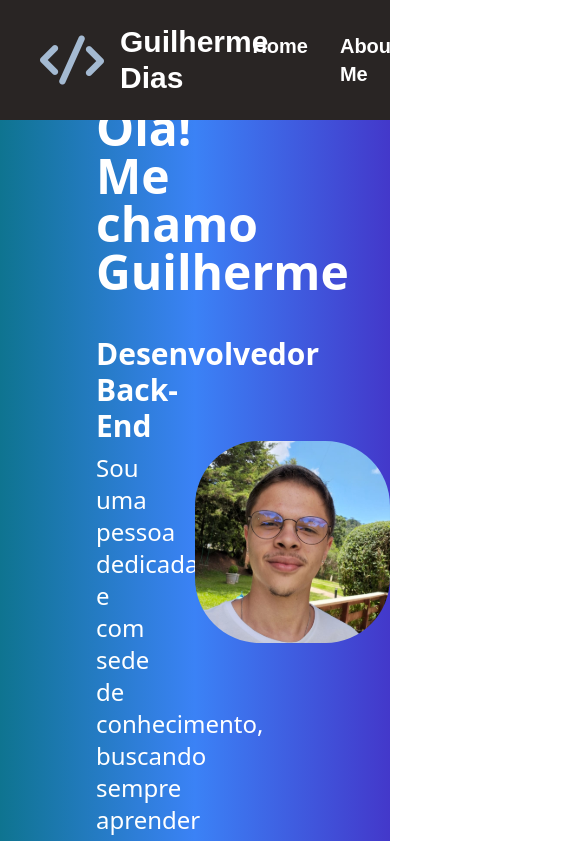
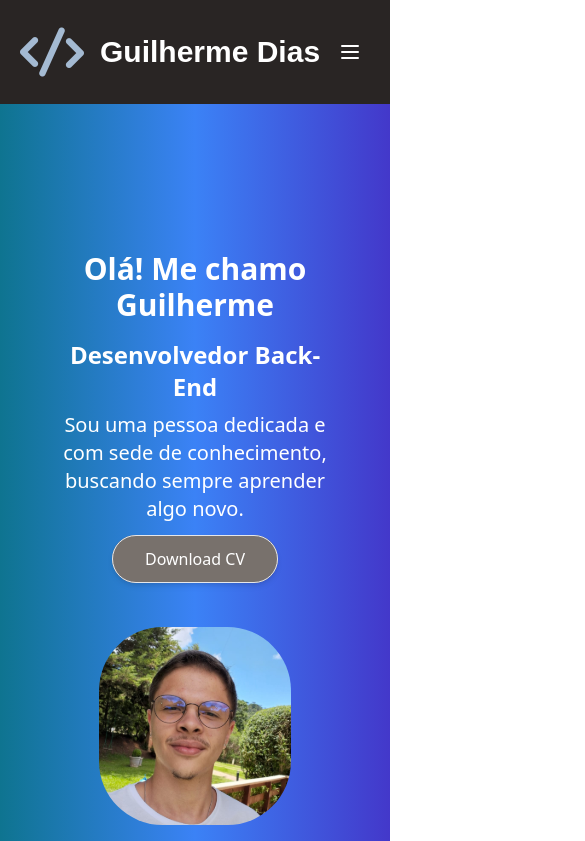
Before and after one commit to Guilherme-Dias-gomes/portifolio, a Next.js app: page / in a window 390 px wide. Shown: the top 841 px of the page, 585 px wide, since content can reach past the window. Built offline with nearby package versions, Linux system fonts and the light colour scheme.

Commit message:
adicionada responsividade

```diff
--- a/src/app/page.tsx
+++ b/src/app/page.tsx
@@ -1,54 +1,105 @@
+"use client";
+
+import { useState } from "react";
+
 export default function Home() {
+  const [isMenuOpen, setIsMenuOpen] = useState(false);
+
+  const toggleMenu = () => {
+    setIsMenuOpen(!isMenuOpen);
+  };
+
   return (
     <div className="p-0">
-      <header className="sticky top-0 flex flex-row bg-stone-800 text-white justify-between items-center">
-        <div className="flex flex-row m-5 items-center">
-          <img src="codigo.png" alt="logo" className="w-16 mr-3 ml-5" />
+      <header className="sticky top-0 flex flex-row bg-stone-800 text-white justify-between items-center p-5">
+        <div className="flex flex-row items-center">
+          <img src="codigo.png" alt="logo" className="w-16 mr-3" />
           <p className="p-1 text-3xl font-bold">Guilherme Dias</p>
         </div>
-        <nav className="p-1 m-5">
-          <ul className="flex flex-row gap-8 text-xl font-bold mr-5">
+
+        {/* Botão de hamburguer para telas pequenas */}
+        <button
+          onClick={toggleMenu}
+          className="lg:hidden p-2 rounded-md text-white focus:outline-none"
+        >
+          <svg
+            xmlns="http://www.w3.org/2000/svg"
+            className="h-6 w-6"
+            fill="none"
+            viewBox="0 0 24 24"
+            stroke="currentColor"
+          >
+            <path
+              strokeLinecap="round"
+              strokeLinejoin="round"
+              strokeWidth="2"
+              d="M4 6h16M4 12h16M4 18h16"
+            />
+          </svg>
+        </button>
+
+        {/* Menu de navegação */}
+        <nav
+          className={`${
+            isMenuOpen ? "block" : "hidden"
+          } lg:block lg:relative absolute top-full left-0 w-full bg-stone-800 lg:bg-transparent lg:w-auto lg:top-0`}
+        >
+          <ul className="flex flex-col lg:flex-row gap-8 text-xl font-bold p-5 lg:p-0">
             <li>
-              <a href="#home">Home</a>
+              <a href="#home" className="block py-2 lg:py-0">
+                Home
+              </a>
             </li>
             <li>
-              <a href="#about">About Me</a>
+              <a href="#about" className="block py-2 lg:py-0">
+                About Me
+              </a>
             </li>
             <li>
-              <a href="#skills">Skills</a>
+              <a href="#skills" className="block py-2 lg:py-0">
+                Skills
+              </a>
             </li>
             <li>
-              <a href="#projects">Projects</a>
+              <a href="#projects" className="block py-2 lg:py-0">
+                Projects
+              </a>
             </li>
             <li>
-              <a href="#contact">Contact</a>
+              <a href="#contact" className="block py-2 lg:py-0">
+                Contact
+              </a>
             </li>
           </ul>
         </nav>
       </header>
       <section
         id="home"
-        className="flex bg-gradient-to-r from-cyan-700 via-blue-500 to-indigo-700 text-white w-full h-screen flex-row justify-around font-sans"
+        className="flex flex-col sm:flex-row bg-gradient-to-r from-cyan-700 via-blue-500 to-indigo-700 text-white w-full h-screen justify-center items-center sm:justify-around font-sans p-6"
       >
-        <div className="flex flex-col p-24 w-1/2 justify-center">
-          <h1 className="text-5xl font-bold mb-10">Olá! Me chamo Guilherme</h1>
-          <h2 className="text-3xl font-bold mb-2">Desenvolvedor Back-End</h2>
-          <p className="text-2xl">
+        <div className="flex flex-col items-center sm:items-start sm:w-1/2 justify-center text-center sm:text-left p-6">
+          <h1 className="text-3xl sm:text-5xl font-bold mb-4">
+            Olá! Me chamo Guilherme
+          </h1>
+          <h2 className="text-2xl sm:text-3xl font-bold mb-2">
+            Desenvolvedor Back-End
+          </h2>
+          <p className="text-xl sm:text-2xl mb-6">
             Sou uma pessoa dedicada e com sede de conhecimento, buscando sempre
             aprender algo novo.
           </p>
-          <div className="mt-8">
+          <div>
             <a
               href="Curriculo.pdf"
               download="Curriculo.pdf"
-              className="border p-4 pl-10 pr-10 bg-stone-500 shadow-md shadow-zinc-300/100 rounded-3xl"
+              className="border p-3 sm:p-4 px-8 bg-stone-500 shadow-md rounded-3xl"
             >
               Download CV
             </a>
           </div>
         </div>
-        <div className="flex items-center">
-          <img src="perfil.svg" alt="" className="w-96 " />
+        <div className="flex justify-center sm:justify-end mt-8 sm:mt-0">
+          <img src="perfil.svg" alt="Profile" className="w-48 sm:w-96" />
         </div>
       </section>
       <section
@@ -72,10 +123,10 @@ export default function Home() {
       </section>
       <section
         id="skills"
-        className="flex bg-zinc-700 w-full min-h-screen text-white items-center flex-col font-sans"
+        className="flex flex-col bg-zinc-700 w-full min-h-screen text-white items-center font-sans p-6"
       >
-        <h1 className="text-4xl font-bold mb-16">Technologies</h1>
-        <div className="grid grid-cols-4 gap-6 w-3/4">
+        <h1 className="text-3xl sm:text-4xl font-bold mb-10">Technologies</h1>
+        <div className="grid grid-cols-2 sm:grid-cols-4 gap-6 w-full sm:w-3/4">
           {[
             { src: "java.svg", label: "Java", shadow: "hover:shadow-red-500" },
             {
@@ -141,7 +192,11 @@ export default function Home() {
               <div
                 className={`flex flex-col items-center p-4 bg-zinc-800 rounded-lg shadow-md ${tech.shadow} hover:shadow-lg transition-shadow duration-300`}
               >
-                <img src={tech.src} alt={tech.label} className="w-24 h-24" />
+                <img
+                  src={tech.src}
+                  alt={tech.label}
+                  className="w-16 h-16 sm:w-24 sm:h-24"
+                />
                 <p className="mt-2 text-lg font-semibold">{tech.label}</p>
               </div>
             </div>
@@ -153,34 +208,9 @@ export default function Home() {
         className="flex bg-zinc-700 w-full min-h-screen text-white items-center flex-col font-sans"
       >
         <h1 className="text-4xl p-20 font-bold">Projects</h1>
-        <section className="flex justify-around mb-7">
-          <div className="flex flex-col gap-2 text-white w-1/3">
-            <h3 className="text-2xl font-bold">Título</h3>
-            <p className="text-gray-300">
-              Lorem ipsum dolor sit amet consectetur adipisicing elit. Explicabo
-              magni culpa nulla, molestias blanditiis, reiciendis placeat
-              voluptate cupiditate aut debitis hic, ex cumque nemo doloremque
-              facilis. Fugit autem error inventore.{" "}
-            </p>
-            <a href="#" className="text-lg font-bold text-white underline">
-              Live Project
-            </a>
-            <a href="#" className="text-lg font-bold text-white underline">
-              Repository
-            </a>
-          </div>
-          <div>
-            <a href="https://github.com/Guilherme-Dias-gomes/portifolio">
-              <div>
-                <img src="agricultu-img-pc.png" alt="" />
-              </div>
-            </a>
-          </div>
-        </section>
-
-        <section className="flex flex-row-reverse justify-around mb-7">
-          <div className="flex flex-col gap-2 text-white w-1/3">
-            <h3 className="text-2xl font-bold">Título</h3>
+        <section className="flex flex-col sm:flex-row justify-center sm:justify-between mb-7 gap-6">
+          <div className="flex flex-col gap-2 text-white w-full sm:w-1/3">
+            <h3 className="text-xl sm:text-2xl font-bold">Título</h3>
             <p className="text-gray-300">
               Lorem ipsum dolor sit amet consectetur adipisicing elit. Explicabo
               magni culpa nulla, molestias blanditiis, reiciendis placeat
@@ -194,24 +224,25 @@ export default function Home() {
               Repository
             </a>
           </div>
-
           <div>
             <a href="https://github.com/Guilherme-Dias-gomes/portifolio">
-              <div>
-                <img src="agricultu-img-pc.png" alt="" />
-              </div>
+              <img
+                src="agricultu-img-pc.png"
+                alt="Project Image"
+                className="w-full sm:w-96"
+              />
             </a>
           </div>
         </section>
 
-        <section className="flex justify-around mb-5">
-          <div className="flex flex-col gap-2 text-white w-1/3">
-            <h3 className="text-2xl font-bold">Título</h3>
+        <section className="flex flex-col sm:flex-row justify-center sm:justify-between mb-7 gap-6">
+          <div className="flex flex-col gap-2 text-white w-full sm:w-1/3">
+            <h3 className="text-xl sm:text-2xl font-bold">Título</h3>
             <p className="text-gray-300">
               Lorem ipsum dolor sit amet consectetur adipisicing elit. Explicabo
               magni culpa nulla, molestias blanditiis, reiciendis placeat
               voluptate cupiditate aut debitis hic, ex cumque nemo doloremque
-              facilis. Fugit autem error inventore.{" "}
+              facilis. Fugit autem error inventore.
             </p>
             <a href="#" className="text-lg font-bold text-white underline">
               Live Project
@@ -222,9 +253,38 @@ export default function Home() {
           </div>
           <div>
             <a href="https://github.com/Guilherme-Dias-gomes/portifolio">
+              <img
+                src="agricultu-img-pc.png"
+                alt="Project Image"
+                className="w-full sm:w-96"
+              />
+            </a>
+          </div>
+        </section>
+
+        <section className="flex flex-col sm:flex-row justify-center sm:justify-between mb-7 gap-6">
+          <div className="flex flex-col gap-2 text-white w-full sm:w-1/3">
+            <h3 className="text-xl sm:text-2xl font-bold">Título</h3>
+            <p className="text-gray-300">
+              Lorem ipsum dolor sit amet consectetur adipisicing elit. Explicabo
+              magni culpa nulla, molestias blanditiis, reiciendis placeat
+              voluptate cupiditate aut debitis hic, ex cumque nemo doloremque
+              facilis. Fugit autem error inventore.
+            </p>
+            <a href="#" className="text-lg font-bold text-white underline">
+              Live Project
+            </a>
+            <a href="#" className="text-lg font-bold text-white underline">
+              Repository
+            </a>
+          </div>
           <div>
-                <img src="agricultu-img-pc.png" alt="" />
-              </div>
+            <a href="https://github.com/Guilherme-Dias-gomes/portifolio">
+              <img
+                src="agricultu-img-pc.png"
+                alt="Project Image"
+                className="w-full sm:w-96"
+              />
             </a>
           </div>
         </section>
@@ -233,58 +293,55 @@ export default function Home() {
       {/* Futter */}
       <section
         id="contact"
-        className="flex flex-col items-center justify-center bg-black text-white"
+        className="flex flex-col items-center justify-center bg-black text-white p-6"
       >
-        <h1 className="text-4xl p-20 font-bold">Contacts</h1>
-        <div className="flex gap-10">
-          <a href="https://www.linkedin.com/in/guilherme-dias-gomes/" className="flex items-center group">
+        <h1 className="text-3xl sm:text-4xl font-bold mb-10">Contacts</h1>
+        <div className="flex flex-col sm:flex-row gap-8 sm:gap-10 justify-center">
+          {[
+            {
+              href: "https://www.linkedin.com/in/guilherme-dias-gomes/",
+              icon: "linkedin.svg",
+              label: "LinkedIn",
+              name: "Guilherme Dias",
+            },
+            {
+              href: "mailto:guilhermediasgomes2@gmail.com",
+              icon: "email.svg",
+              label: "Email",
+              name: "guilhermediasgomes2@gmail.com",
+            },
+            {
+              href: "tel:5511977871357",
+              icon: "whats.svg",
+              label: "WhatsApp",
+              name: "(11)97787-1357",
+            },
+            {
+              href: "https://github.com/Guilherme-Dias-gomes",
+              icon: "github.svg",
+              label: "GitHub",
+              name: "Guilherme-Dias-gomes",
+            },
+          ].map((contact, index) => (
+            <a
+              key={index}
+              href={contact.href}
+              className="flex items-center group w-full sm:w-auto"
+            >
               <div className="relative">
                 <div className="absolute inset-0 bg-blue-600 rounded-full blur-md opacity-0 group-hover:opacity-100 transition-opacity duration-300"></div>
                 <img
-                src="linkedin.svg"
-                alt="linkedin"
+                  src={contact.icon}
+                  alt={contact.label}
                   className="w-14 mr-2 relative"
                 />
               </div>
               <div>
-              <h3 className="font-bold">LinkedIn</h3>
-              <p>Guilherme Dias</p>
+                <h3 className="font-bold">{contact.label}</h3>
+                <p>{contact.name}</p>
               </div>
             </a>
-          <a href="mailto:guilhermediasgomes2@gmail.com" className="flex items-center group">
-            <div className="relative">
-              <div className="absolute inset-0 bg-red-600 rounded-full blur-md opacity-0 group-hover:opacity-100 transition-opacity duration-300"></div>
-              <img src="email.svg" alt="email" className="w-14 mr-2 relative" />
-            </div>
-            <div>
-              <h3 className="font-bold">Email</h3>
-              <p>guilhermediasgomes2@gmail.com</p>
-            </div>
-          </a>
-          <a href="tel:5511977871357" className="flex items-center group">
-            <div className="relative">
-              <div className="absolute inset-0 bg-green-500 rounded-full blur-md opacity-0 group-hover:opacity-100 transition-opacity duration-300"></div>
-              <img src="whats.svg" alt="whats" className="w-14 mr-2 relative" />
-            </div>
-            <div>
-              <h3 className="font-bold">WhatsApp</h3>
-              <p>(11)97787-1357</p>
-            </div>
-          </a>
-          <a href="https://github.com/Guilherme-Dias-gomes" className="flex items-center group">
-            <div className="relative">
-              <div className="absolute inset-0 bg-white rounded-full blur-md opacity-0 group-hover:opacity-100 transition-opacity duration-300"></div>
-              <img
-                src="github.svg"
-                alt="github"
-                className="w-14 mr-2 relative"
-              />
-            </div>
-            <div>
-              <h3 className="font-bold">GitHub</h3>
-              <p>Guilherme-Dias-gomes</p>
-            </div>
-          </a>
+          ))}
         </div>
         <h1 className="mt-10">
           © Guilherme Dias 2025 - Todos os direitos reservados.
```
Lines whose indentation alone changed are shown as unchanged.
